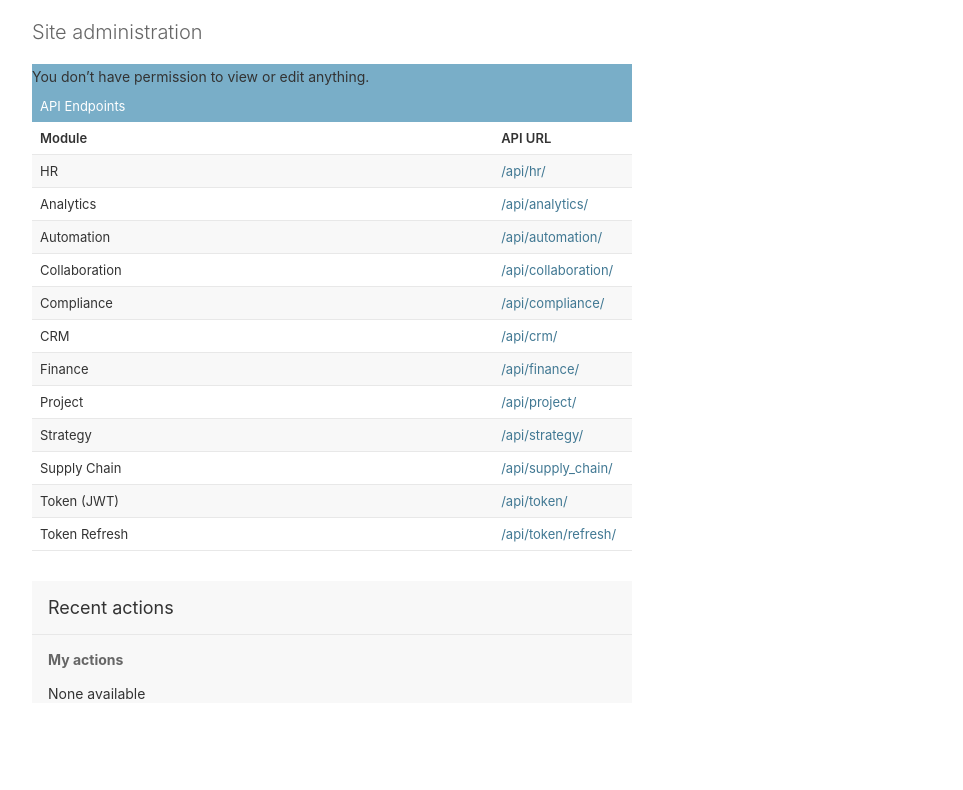
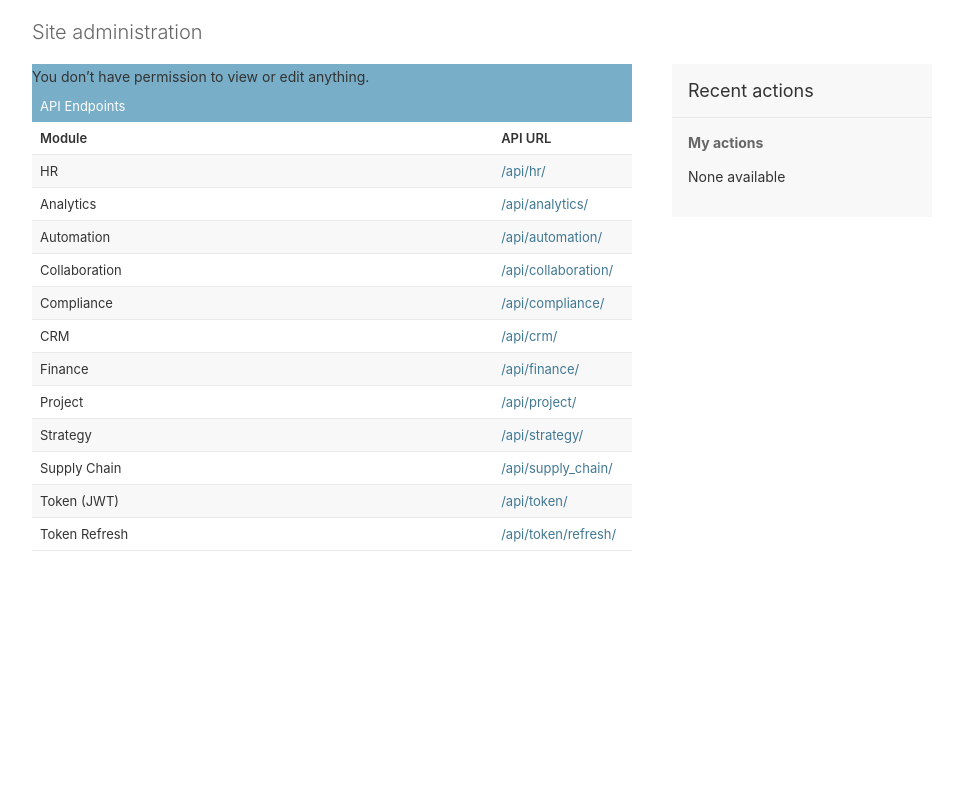
Before and after one commit to TEC-BridgeAI/MOMS, a Django app: page /admin/ in a window 1280 px wide. Shown: the part 49-839 px from the top of the page, without its empty margins (8-971 px from the left). After the commit the page ends 600 px from the top, so only its background shows below. Run offline with Django 4.2, Linux system fonts and the light colour scheme; the visitor is signed in with stand-in values (Sample User, id 1); data comes from the database, SQL or seed files in the repository; data that the repository does not hold is empty.

Commit message:
Updated display of admin/index
"Recent actions" was changed to be a second column.

```diff
--- a/backend/templates/admin/base_site.html
+++ b/backend/templates/admin/base_site.html
@@ -1,16 +1 @@
 {% extends "admin/base_site.html" %}
-
-{% block extrahead %}
-{{ block.super }}
-<style>
-    #content-related {
-        float: none;
-        width: 100%;
-        margin-right: 0;
-    }
-
-    .dashboard #content {
-        width: 600px;
-    }
-</style>
-{% endblock %}
--- a/backend/templates/admin/index.html
+++ b/backend/templates/admin/index.html
@@ -1,7 +1,7 @@
 {% extends "admin/index.html" %}
 {% load i18n %}
 
-{% block content %}
+{% block sidebar %}
 {{ block.super }}
 <div class="module" style="margin-top: 20px;">
     <h2>API Endpoints</h2>
```
